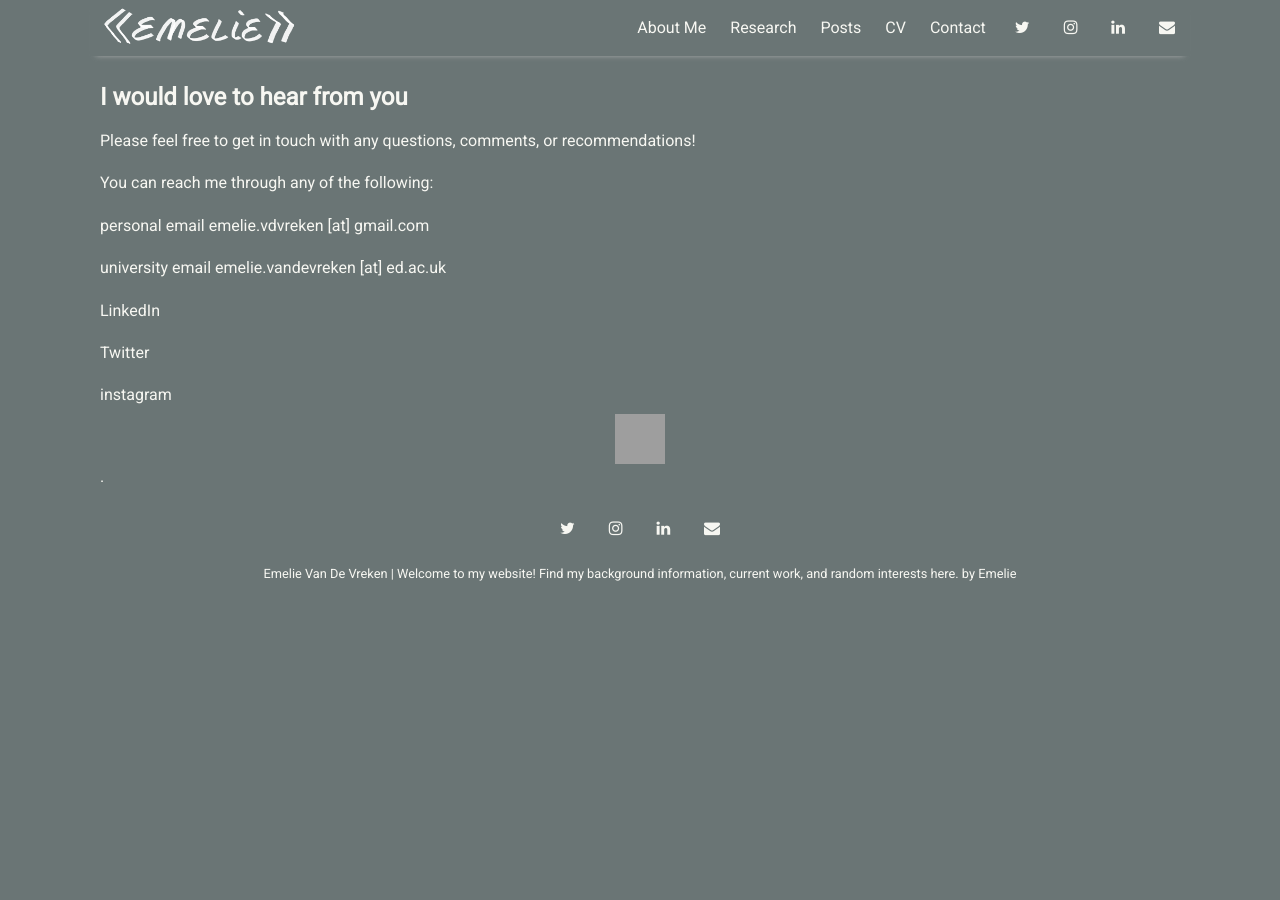
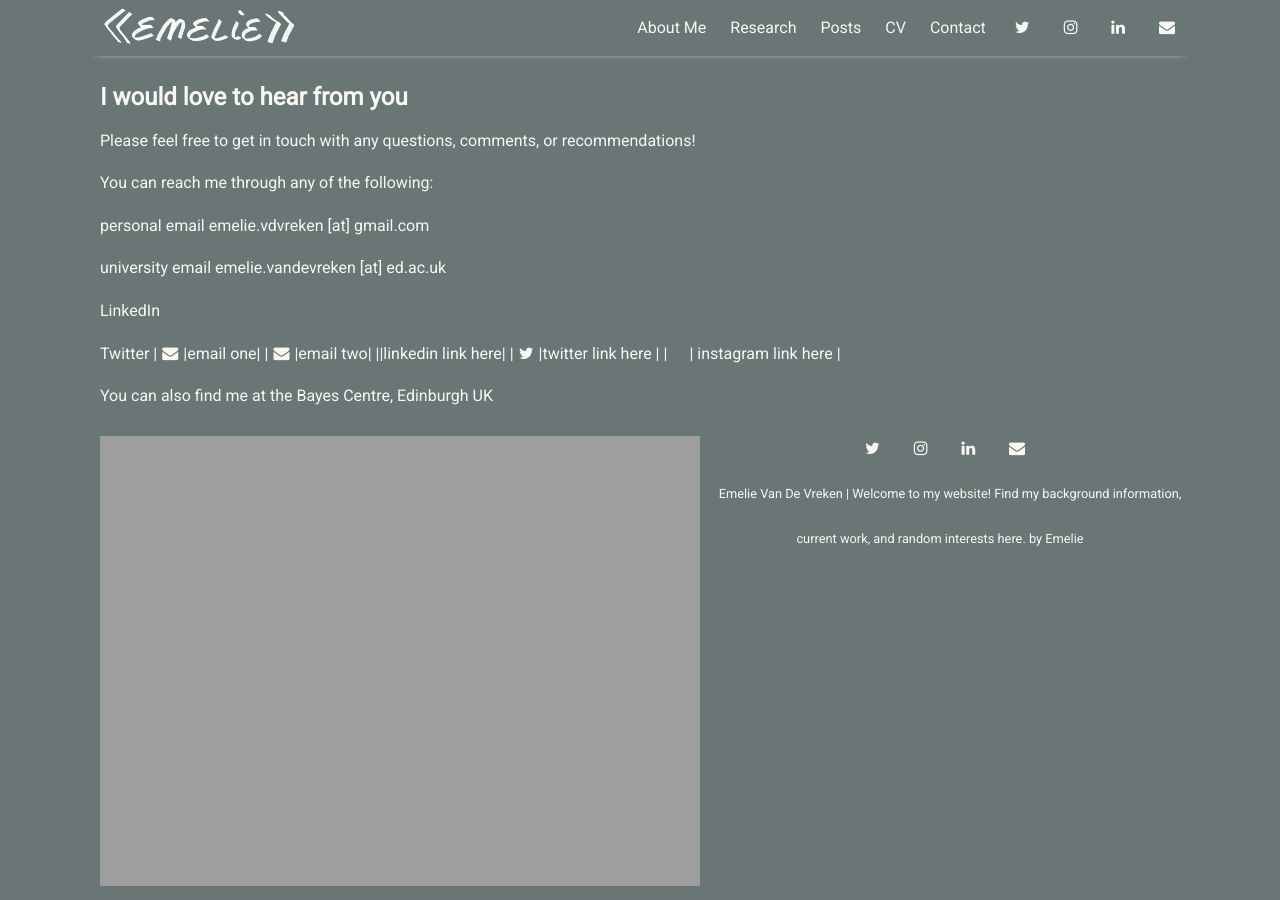
Before and after one commit to evdv/evdv.github.io, a Jekyll site: the page built from _pages/contact.md, in a window 1280 px wide. Built offline with Jekyll 4.4.1, drawn with Linux system fonts in a browser that asks for light colours; nearby versions of some CDN libraries.

Commit message:
Spruce up looks of contact page

```diff
--- a/_config.yml
+++ b/_config.yml
@@ -50,7 +50,7 @@ defaults:
       path: _pages
     values:
       is_post: false
-      layout: default
+      layout: page
 
 include: [_pages]
 # Exclude from processing.
--- a/_layouts/page.html
+++ b/_layouts/page.html
@@ -1,7 +1,11 @@
 ---
 layout: default
 ---
-
+{% if page.header-image %}
+  <div class="header-image">
+    <img src="{{ site.github.url }}/assets/img/{{ page.header-image }}">
+  </div>
+{% endif %}
 <div class="page-content">
   <h1>
     {{ page.title }}
--- a/_pages/contact.md
+++ b/_pages/contact.md
@@ -17,6 +17,12 @@ university email emelie.vandevreken [at] ed.ac.uk
 LinkedIn
 
 Twitter
+|<i class="fa fa-envelope" aria-hidden="true"></i>|email one|
+|<i class="fa fa-envelope" aria-hidden="true"></i>|email two|
+|<i class="fa fa-linkedin-in" aria-hidden="true"></i>|linkedin link here|
+|<i class="fa fa-twitter" aria-hidden="true"></i>|twitter link here |
+|<i class="fab fa-instagram" aria-hidden="true"></i>| instagram link here |
 
-instagram
-![telephone]({{ site.github.url }}/assets/img/objects/information-telephone.jpg){:height="50px" width="50px"}.
+You can also find me at the Bayes Centre, Edinburgh UK
+
+![telephone]({{ site.github.url }}/assets/img/objects/information-telephone.jpg){:class="img-responsive"}
--- a/_sass/_page.scss
+++ b/_sass/_page.scss
@@ -3,4 +3,19 @@
   display: block;
   margin: 10px auto 10px;
   padding: 0px 10px 10px;
+  float: right;
 }
+
+.header-image {
+  width: 100%;
+  max-width: 600px;
+  height: auto;
+}
+
+.img-responsive {
+  width: 100%;
+  max-width: 600px;
+  height: auto;
+  margin: 10px auto 10px;
+  float: left;
+}
```
